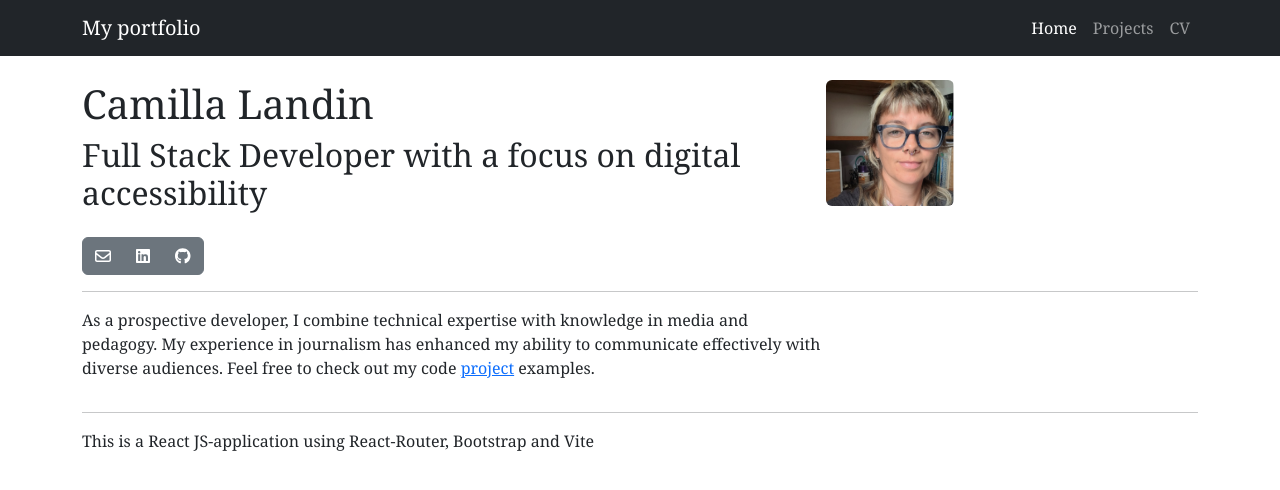
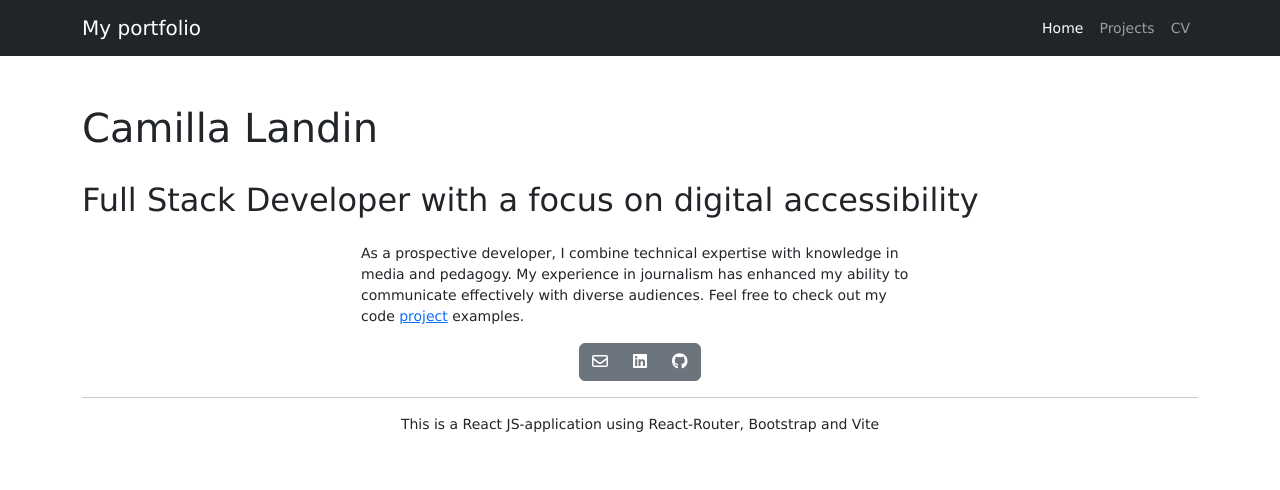
Before and after one commit to landicami/portfolio, a React (Vite) app: page / in a window 1280 px wide. Shown: the top 490 px of the page. Built offline with nearby package versions, Linux system fonts and the light colour scheme.

Commit message:
More styling

```diff
--- a/src/App.scss
+++ b/src/App.scss
@@ -1,6 +1,8 @@
 @import "bootstrap/scss/bootstrap";
 body {
-	font-family: Georgia, "Times New Roman", Times, serif;
+	font-family: "Lucida Sans", "Lucida Sans Regular", "Lucida Grande",
+		"Lucida Sans Unicode", Geneva, Verdana, sans-serif;
+	font-size: 14px;
 }
 
 #profile-pic {
@@ -25,7 +27,11 @@ body {
 	border-radius: 2px;
 }
 
-.hover-border:hover {
+.card-project {
+	box-shadow: 2px 2px 5px rgba(0, 0, 0, 0.5); /* Justera värdena efter behov */
+}
+
+.card-project:hover {
 	border-color: red !important;
 	transform: translateY(-5px);
 }
--- a/src/components/AboutMe.tsx
+++ b/src/components/AboutMe.tsx
@@ -1,19 +1,22 @@
-import { Link } from "react-router-dom"
+import { Link } from "react-router-dom";
 
 const AboutMe = () => {
 	return (
 		<>
-        <div className='d-flex justify-content-between'>
-        <div className='col-8'>
+			<div className="mx-auto d-flex justify-content-center text-align-center">
+				<div className="col-lg-6 col-sm-12 col-md-12">
 					<p>
-        As a prospective developer, I combine technical expertise with knowledge in media and pedagogy.
-        My experience in journalism has enhanced my ability to communicate effectively with diverse audiences.
-        Feel free to check out my code <Link to="/projects">project</Link> examples.</p>
+						As a prospective developer, I combine technical
+						expertise with knowledge in media and pedagogy. My
+						experience in journalism has enhanced my ability to
+						communicate effectively with diverse audiences. Feel
+						free to check out my code{" "}
+						<Link to="/projects">project</Link> examples.
+					</p>
 				</div>
-
 			</div>
 		</>
-  )
-}
+	);
+};
 
-export default AboutMe
+export default AboutMe;
--- a/src/components/LinkButtons.tsx
+++ b/src/components/LinkButtons.tsx
@@ -1,33 +1,55 @@
 import Button from "react-bootstrap/Button";
 import ButtonGroup from "react-bootstrap/ButtonGroup";
-import { FontAwesomeIcon } from '@fortawesome/react-fontawesome';
-import { faEnvelope } from '@fortawesome/free-regular-svg-icons';
-import { faGithub, faLinkedin } from '@fortawesome/free-brands-svg-icons';
+import { FontAwesomeIcon } from "@fortawesome/react-fontawesome";
+import { faEnvelope } from "@fortawesome/free-regular-svg-icons";
+import { faGithub, faLinkedin } from "@fortawesome/free-brands-svg-icons";
 
 const LinkButtons = () => {
 	const email = "landin.camilla8@gmail.com";
 	const copyEmail = () => {
-        navigator.clipboard.writeText(email).then(() => {
+		navigator.clipboard
+			.writeText(email)
+			.then(() => {
 				alert("Email copied");
 			})
-        .catch(error => {
-            console.log("Failed to copy email", error)
-        }
-    )};
+			.catch((error) => {
+				console.log("Failed to copy email", error);
+			});
+	};
 	return (
+		<div className="d-flex justify-content-center">
 			<ButtonGroup>
-		<Button variant="secondary" onClick={copyEmail} aria-label="Kopiera email-adress/Copy email">
+				<Button
+					variant="secondary"
+					onClick={copyEmail}
+					aria-label="Kopiera email-adress/Copy email"
+				>
 					<FontAwesomeIcon icon={faEnvelope} />
 				</Button>
-		<Button variant="secondary" aria-label="Öppna LinkedIn-profil/Open LinkedIn profile" onClick={() => window.open('https://linkedin.com/in/camilla-landin', '_blank')}>
-			<FontAwesomeIcon className='white-link' icon={faLinkedin} />
-		</Button>
-		<Button variant="secondary" aria-label="Öppna Github-profil/Open GitHub profile" onClick={() => window.open('https://github.com/landicami', '_blank')}>
-				<FontAwesomeIcon className='white-link' icon={faGithub} />
-		</Button>
-
-    </ButtonGroup>
+				<Button
+					variant="secondary"
+					aria-label="Öppna LinkedIn-profil/Open LinkedIn profile"
+					onClick={() =>
+						window.open(
+							"https://linkedin.com/in/camilla-landin",
+							"_blank"
 						)
 					}
+				>
+					<FontAwesomeIcon className="white-link" icon={faLinkedin} />
+				</Button>
+				<Button
+					variant="secondary"
+					aria-label="Öppna Github-profil/Open GitHub profile"
+					onClick={() =>
+						window.open("https://github.com/landicami", "_blank")
+					}
+				>
+					<FontAwesomeIcon className="white-link" icon={faGithub} />
+				</Button>
+			</ButtonGroup>
+		</div>
+	);
+};
 
-export default LinkButtons
+export default LinkButtons;
--- a/src/components/Sites.tsx
+++ b/src/components/Sites.tsx
@@ -8,7 +8,7 @@ import { faArrowUpRightFromSquare } from "@fortawesome/free-solid-svg-icons";
 const Sites = () => {
 	return (
 		<div>
-			<h1 className="mt-3">Projects</h1>
+			<h1 className="mt-5">Projects</h1>
 			<h5>Latest first</h5>
 			<p>
 				All my code for following projects exists on{" "}
@@ -19,9 +19,9 @@ const Sites = () => {
 				basic html.
 			</p>
 
-			<Row>
+			<Row className="mt-5">
 				<Col lg={3} md={4} sm={12} className="mb-4">
-					<Card className="h-100 hover-border">
+					<Card className="h-100 card-project">
 						<Card.Img
 							className="custom-card-img"
 							variant="top"
@@ -67,7 +67,7 @@ const Sites = () => {
 					</Card>
 				</Col>
 				<Col lg={3} md={4} sm={12} className="mb-4">
-					<Card className="h-100 hover-border">
+					<Card className="h-100 card-project">
 						<Card.Img
 							className="custom-card-img"
 							variant="top"
@@ -110,7 +110,7 @@ const Sites = () => {
 				</Col>
 
 				<Col lg={3} md={4} sm={12} className="mb-4">
-					<Card className="h-100 hover-border">
+					<Card className="h-100 card-project">
 						<Card.Img
 							className="custom-card-img"
 							variant="top"
@@ -157,7 +157,7 @@ const Sites = () => {
 				</Col>
 
 				<Col lg={3} md={4} sm={12} className="mb-4 ">
-					<Card className="h-100 hover-border">
+					<Card className="h-100 card-project">
 						<Card.Img
 							className="custom-card-img"
 							variant="top"
@@ -184,7 +184,7 @@ const Sites = () => {
 				</Col>
 
 				<Col lg={3} md={4} sm={12} className="mb-4 ">
-					<Card className="h-100 hover-border">
+					<Card className="h-100 card-project">
 						<Card.Img
 							className="custom-card-img"
 							variant="top"
@@ -210,7 +210,7 @@ const Sites = () => {
 				</Col>
 
 				<Col lg={3} md={4} sm={12} className="mb-4">
-					<Card className="h-100 hover-border">
+					<Card className="h-100 card-project">
 						<Card.Img
 							className="custom-card-img"
 							variant="top"
@@ -237,7 +237,7 @@ const Sites = () => {
 				</Col>
 
 				<Col lg={3} md={4} sm={12} className="mb-4">
-					<Card className="h-100 hover-border">
+					<Card className="h-100 card-project">
 						<Card.Img
 							className="custom-card-img"
 							variant="top"
@@ -262,7 +262,7 @@ const Sites = () => {
 				</Col>
 
 				<Col lg={3} md={4} sm={12} className="mb-4">
-					<Card className="h-100 hover-border">
+					<Card className="h-100 card-project">
 						<Card.Img
 							className="custom-card-img"
 							variant="top"
--- a/src/components/TopSection.tsx
+++ b/src/components/TopSection.tsx
@@ -1,24 +1,19 @@
-import LinkButtons from './LinkButtons'
-import Image from "react-bootstrap/Image";
+const TopSection = () => {
+	return (
+		<>
+			<h1 className="mt-5">Camilla Landin</h1>
+			<br />
+			<h2 className="mb-4">
+				Full Stack Developer with a focus on digital accessibility
+			</h2>
 
-const TopSection = () => {
-  return (
-	<>
-	<div className='d-flex'>
-		<div className='col-8'>
-			<h1 className='mt-4'>Camilla Landin</h1>
-			<h2 className='mb-4'>Full Stack Developer with a focus on digital accessibility
-			</h2>
-		</div>
-		<div className='col-4'>
+			{/* <div className='col-4'>
             <div>
 				<Image className="mt-4" id="profile-pic" rounded src="/MyPhoto.PNG" alt="A photo of Camilla Landin" />
 			</div>
-        </div>
-	</div>
-	   	<LinkButtons />
-	</>
-  )
-}
+        </div> */}
+		</>
+	);
+};
 
-export default TopSection
+export default TopSection;
--- a/src/pages/HomePage.tsx
+++ b/src/pages/HomePage.tsx
@@ -1,6 +1,6 @@
-import AboutMe from '../components/AboutMe'
-import TopSection from '../components/TopSection';
-
+import AboutMe from "../components/AboutMe";
+import LinkButtons from "../components/LinkButtons";
+import TopSection from "../components/TopSection";
 
 const HomePage = () => {
 	return (
@@ -8,15 +8,17 @@ const HomePage = () => {
 			<header>
 				<TopSection />
 			</header>
-		<hr/>
 			<main>
-			<AboutMe/>
-		<hr/>
+				<AboutMe />
+				<LinkButtons />
+				<hr />
+			</main>
+			<footer className="mx-auto d-flex justify-content-center">
+				This is a React JS-application using React-Router, Bootstrap and
+				Vite
+			</footer>
+		</>
+	);
+};
 
-		</main>
-		<footer>This is a React JS-application using React-Router, Bootstrap and Vite</footer>
-	</>
-  )
-}
-
-export default HomePage
+export default HomePage;
```
Lines whose indentation alone changed are shown as unchanged.
